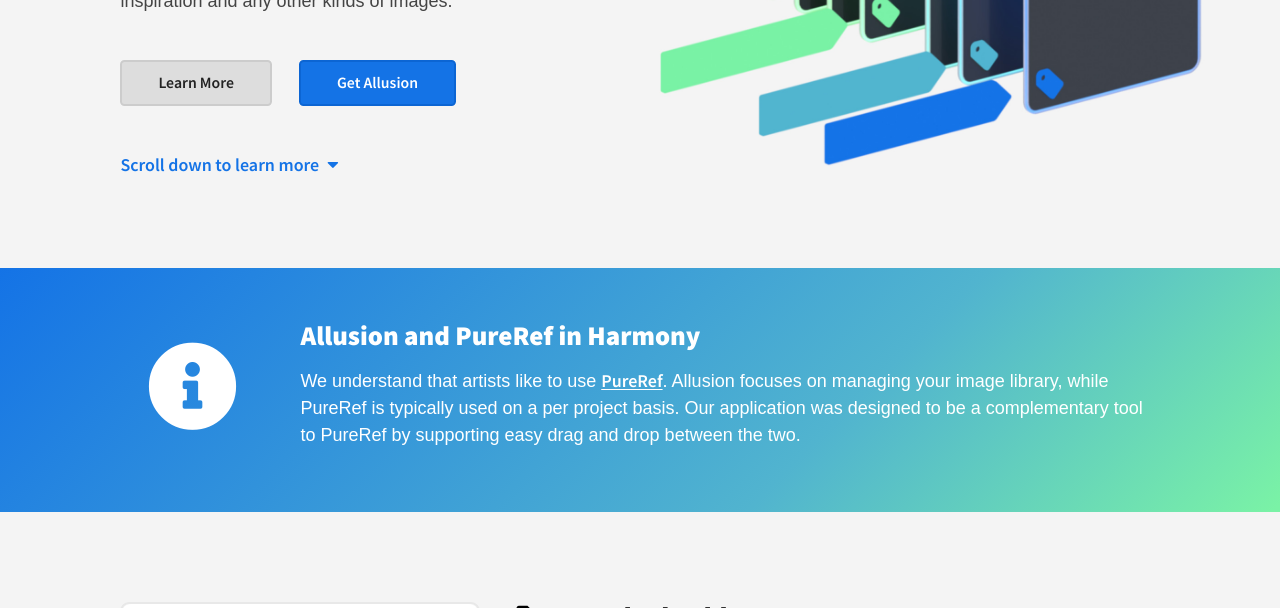
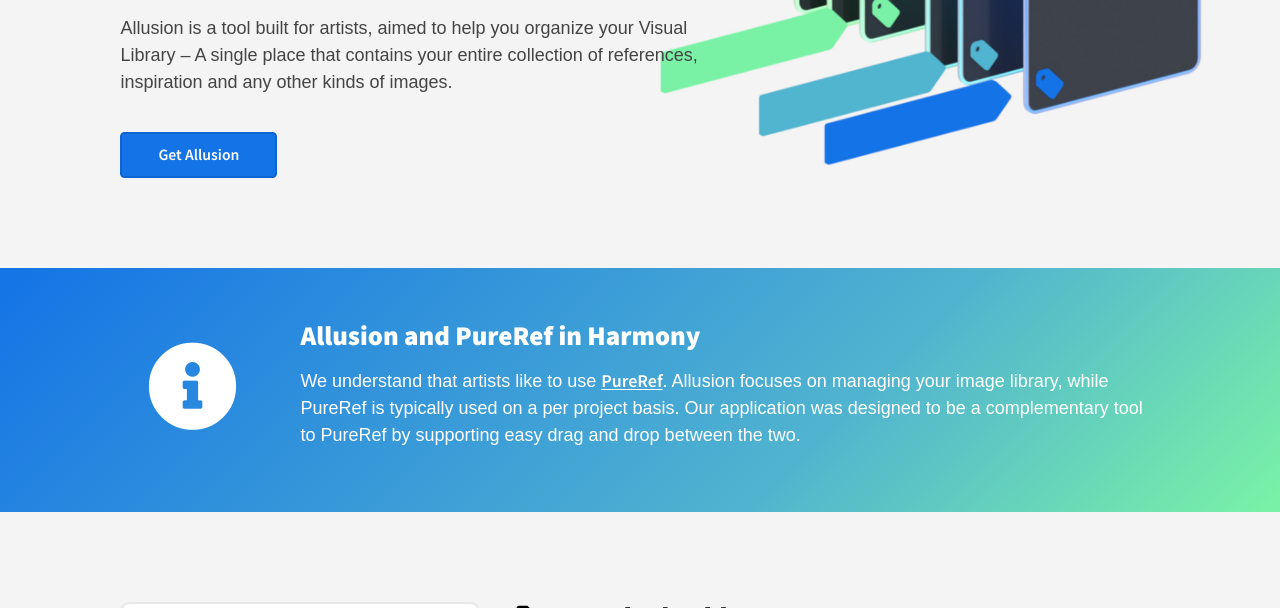
Before and after one commit to allusion-app/allusion-app.github.io, a plain HTML site: page index.html in a window 1280 px wide. Shown: the part 492-1100 px from the top of the page. Drawn offline with Linux system fonts and the light colour scheme; no server answers; a web font is replaced by a local one.

Commit message:
No need to add call to action button for scrolling

```diff
--- a/index.html
+++ b/index.html
@@ -37,15 +37,7 @@
           Allusion is a tool built for artists, aimed to help you organize your Visual Library – A single place that
           contains your entire collection of references, inspiration and any other kinds of images.
         </p>
-        <div class="flexRow stdMargin">
-          <a class="stdBtn light" style="margin-right: 1rem" href="#features">
-            Learn More
-          </a>
-          <a class="stdBtn strong" href="#download">Get Allusion</a>
-        </div>
-        <a class="stdMargin" href="#message">
-          Scroll down to learn more <i aria-hidden="true" class="fas fa-caret-down" style="margin-left: 0.25rem"></i>
-        </a>
+        <a class="stdBtn strong stdMargin" href="#download">Get Allusion</a>
       </div>
     </header>
 
```
